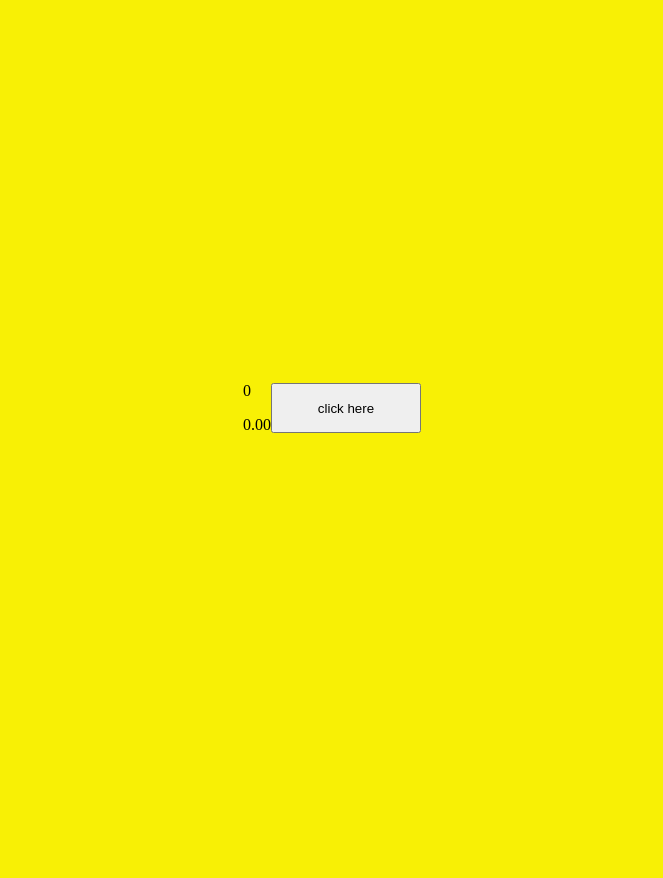
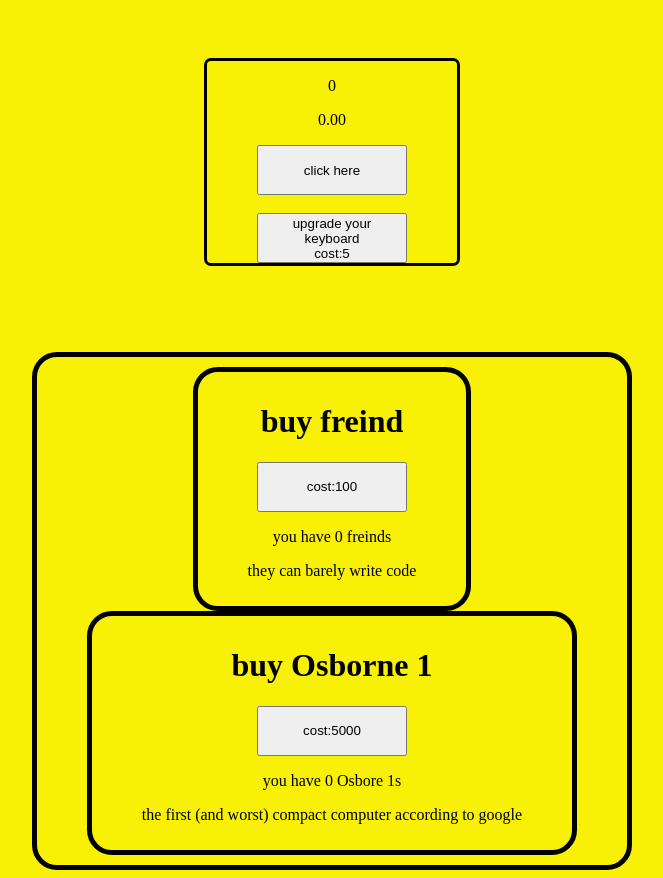
Before and after one commit to Kingq23/code-clicker-2.0, a plain HTML site: page index.html in a window 1280 px wide. Shown: the whole page, without its empty margins (308-971 px from the left). Before the commit the page ends 816 px from the top, so only its background shows below. Drawn offline with Linux system fonts and the light colour scheme.

Commit message:
Update index.html

```diff
--- a/index.html
+++ b/index.html
@@ -7,11 +7,41 @@
     <link href="style.css" rel="stylesheet" type="text/css" />
   </head>
   <body>
-    <div>
-      <p id="mon">0</p>
+
+
+
+    <br>
+    <center>
+    <div class="info">
+      <p id="mon">  0</p>
       <p id="cps">0.00</p>
+      <button onclick="epicclick()">click here</button>
+      <br></br>
+      <left>
+        <button onclick="up_click()" id="clicker">upgrade your keyboard<br>cost:5</button>
+      </left>
     </div>
-    <button onclick="click()">click here</button>
+
+    <br>
+    <br>
+
+    <div class="shop">
+      <left>
+      <div class="shop">
+        <h1>buy freind</h1>
+        <button onclick="freind_buy()" id="freind">cost:100</button>
+        <p id="freind_amount"> you have 0 freinds</p>
+        <p>they can barely write code</p>
+      </div>
+      <div class="shop">
+        <h1>buy Osborne 1</h1>
+        <button id= "osborne"onclick="osborne_buy()">cost:5000</button>
+        <p id="osborne_amount"> you have 0 Osbore 1s</p>
+        <p>the first (and worst) compact computer according to google</p>
+      </div>
+      </left>
+    </div>
+    </center>
     <script src="script.js"></script>
   </body>
 </html>
```
